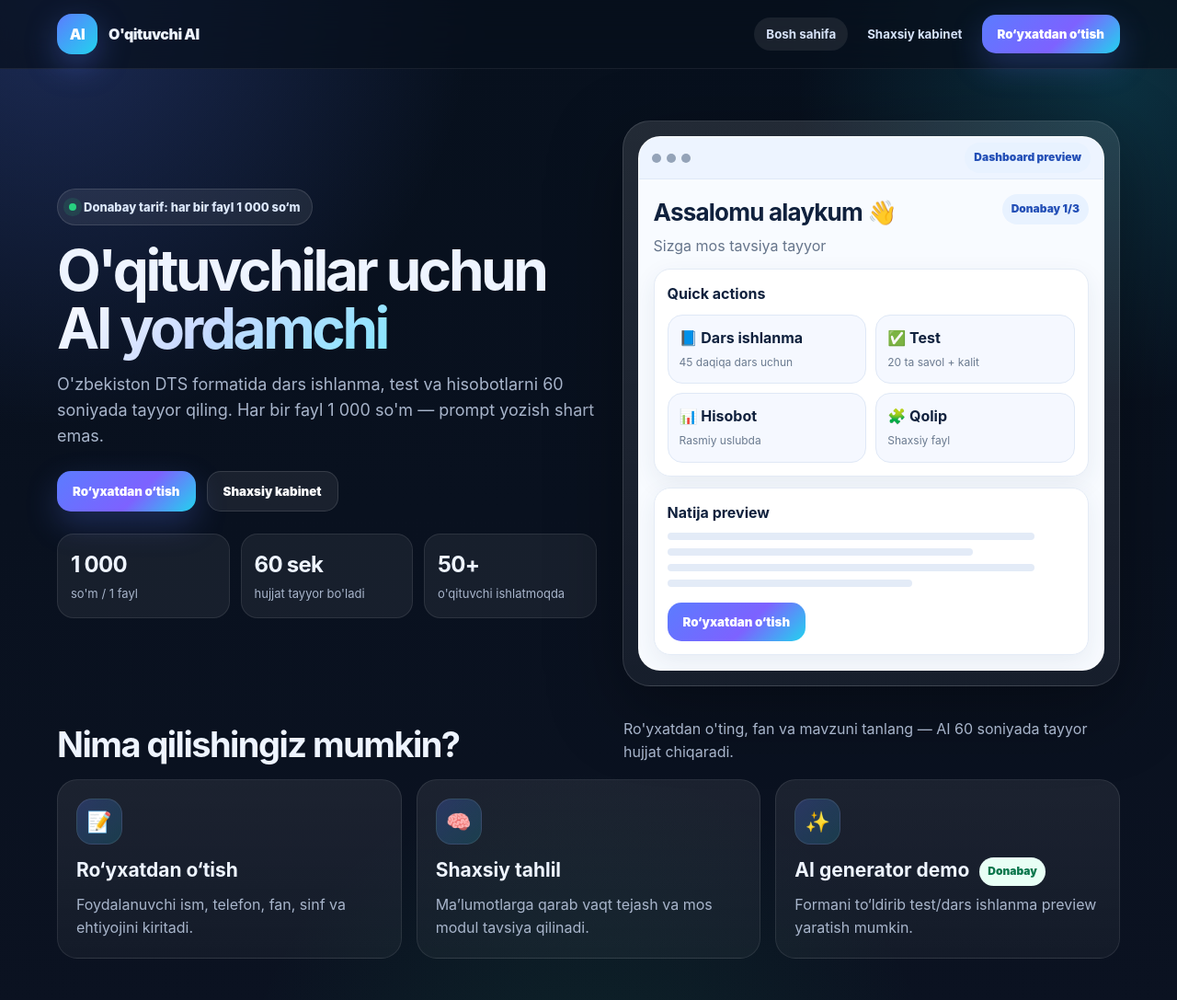
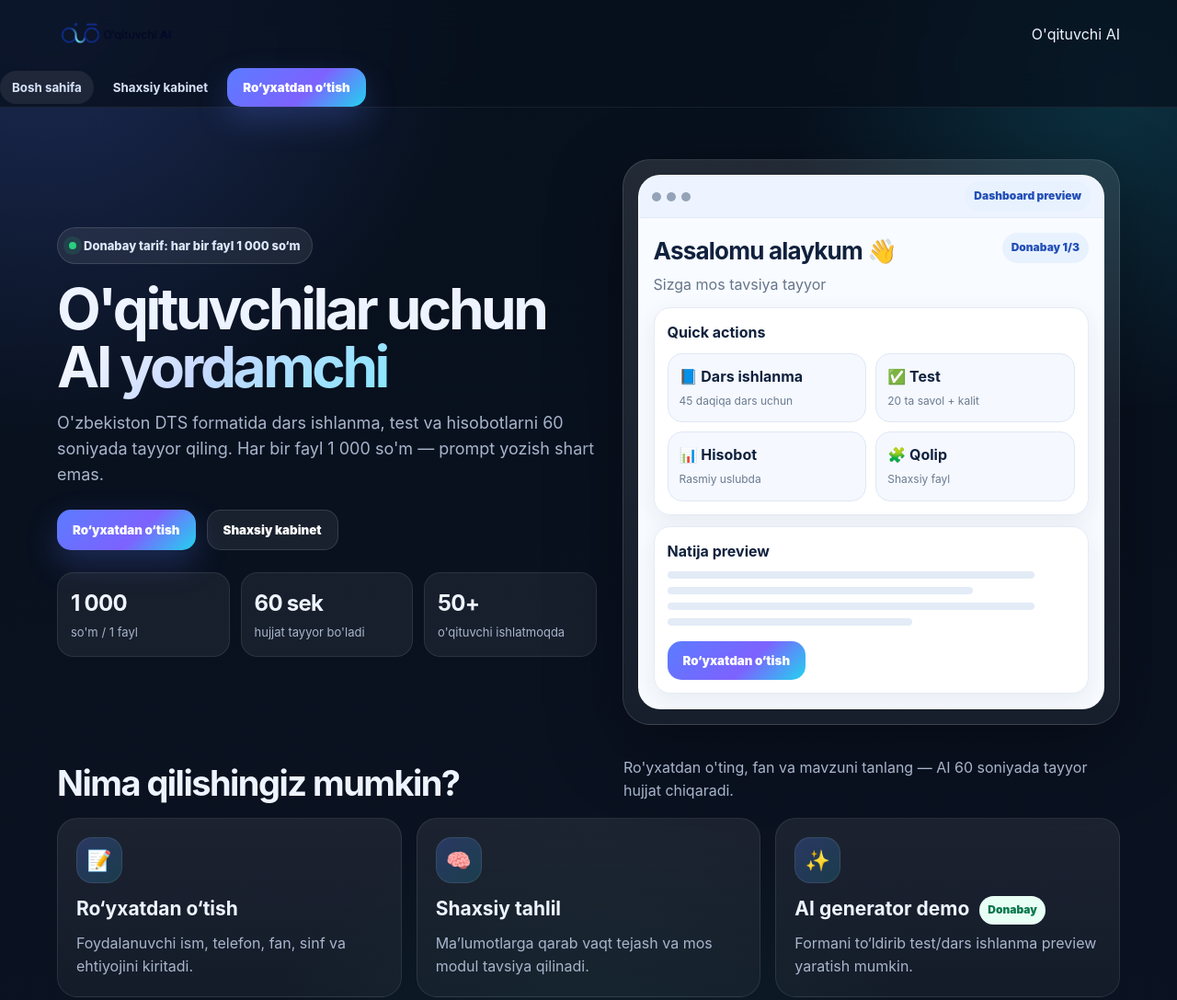
Before and after one commit to YusufErkinov/aiuqituvchi, a website: page index.html in a window 1280 px wide. Shown: the top 1087 px of the page at 92% size. Drawn offline with nearby package versions, Linux system fonts and the light colour scheme.

Commit message:
Update index.html

```diff
--- a/index.html
+++ b/index.html
@@ -11,7 +11,8 @@
     <div class="container">
       <nav class="nav">
         <div class="brand" onclick="showPage('home')">
-          <div class="brand-mark">AI</div>
+          <img src="assets/images/logo.png" alt="O'qituvchi AI" style="height: 36px; width: auto;">
+</div>
           <span>O'qituvchi AI</span>
         </div>
         <button class="btn soft mobile-menu" onclick="toggleMenu()">Menyu</button>
```
